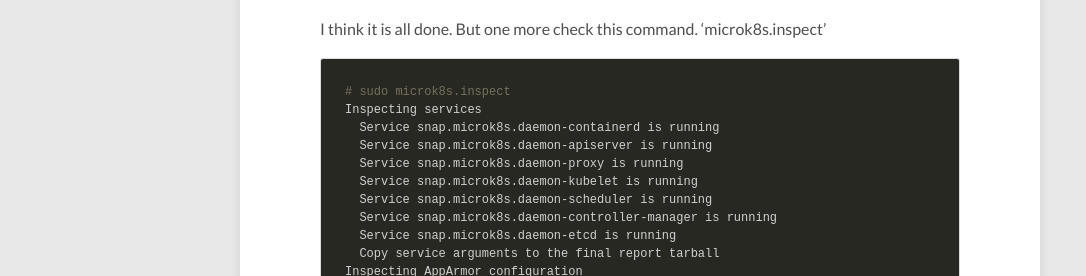
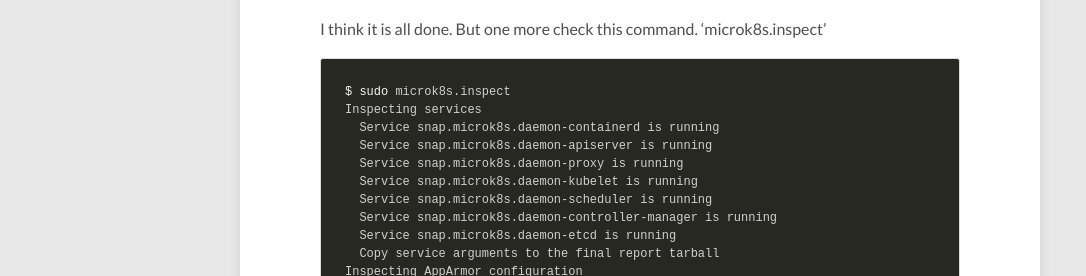
Before and after one commit to longlg88/longlg88.github.io, a Jekyll site: the page built from _posts/2019-07-22-microk8s.md, in a window 1280 px wide and 900 px high, scrolled down 1490 px. Shown: the part 175-451 px from the top of the window, without its empty margins (0-1086 px from the left). Built offline with Jekyll 4.4.1, drawn with Linux system fonts in a browser that asks for light colours; nearby versions of some CDN libraries; some of the changed text lies outside the part shown.

````diff
--- a/_posts/2019-07-22-microk8s.md
+++ b/_posts/2019-07-22-microk8s.md
@@ -68,7 +68,7 @@ dashboard: disabled
 
 I think it is all done. But one more check this command. 'microk8s.inspect'
 ```bash
-# sudo microk8s.inspect
+$ sudo microk8s.inspect
 Inspecting services
   Service snap.microk8s.daemon-containerd is running
   Service snap.microk8s.daemon-apiserver is running
````
